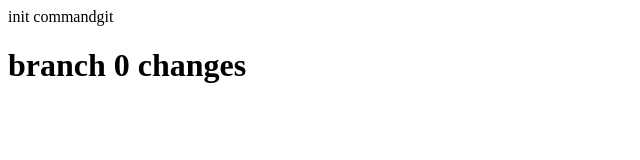
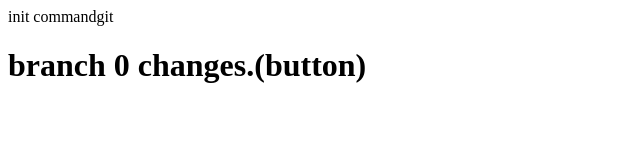
Before and after one commit to faiqiftekhar/localrepo, a plain HTML site: page index.html in a window 1280 px wide. Shown: the whole page, without its empty margins (0-640 px from the left). Drawn offline with Linux system fonts and the light colour scheme.

Commit message:
merge conflict

```diff
--- a/index.html
+++ b/index.html
@@ -1,2 +1,2 @@
 <p>init commandgit </p>
-<h1>branch 0 changes</h1>
+<h1>branch 0 changes.(button)</h1>
```
